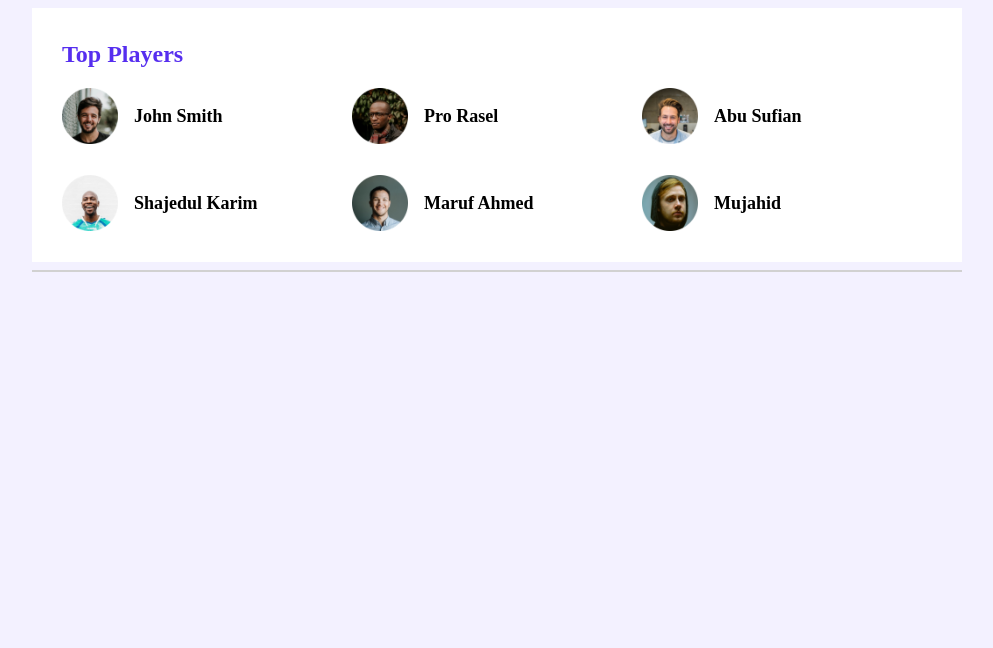
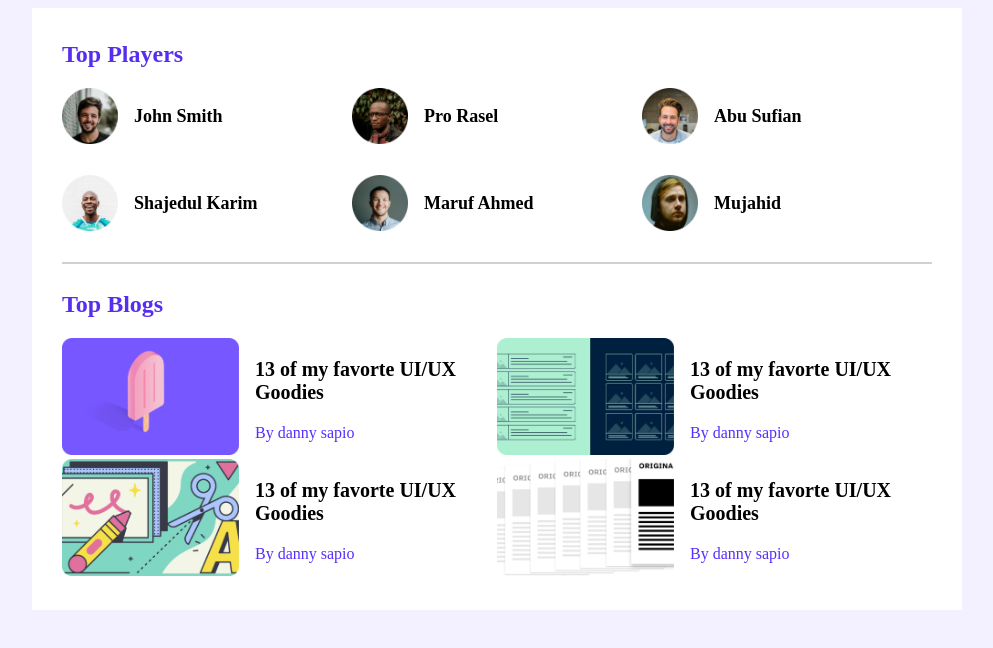
Before and after one commit to Rongonhasan/leader-bord, a plain HTML site: page index.html in a window 1280 px wide. Shown: the whole page, without its empty margins (143-1136 px from the left). Drawn offline with Linux system fonts and the light colour scheme.

Commit message:
blog added

```diff
--- a/index.html
+++ b/index.html
@@ -45,6 +45,53 @@
                 </div>
             </div>
             <hr>
+
+
+            <div class="top-blogs">
+                <h2 class="section-tittle">Top Blogs</h2>
+
+               <div class="blogs"> <article class="blog">
+                <div class="thumbnail">
+                    <img src="images/blogs/blog-1.png" alt="">
+                </div>
+                <div class="blog-info">
+                    <h3 class="blog-title">13 of my favorte UI/UX Goodies
+                    </h3>
+                    <p class="blog-author"> <a href="">By  danny sapio</a> </p>
+                </div>
+            </article>
+            <article class="blog">
+                <div class="thumbnail">
+                    <img src="images/blogs/blog-2.png" alt="">
+                </div>
+                <div class="blog-info">
+                    <h3 class="blog-title">13 of my favorte UI/UX Goodies
+                    </h3>
+                    <p class="blog-author"> <a href="">By  danny sapio</a> </p>
+                </div>
+            </article>
+
+            <article class="blog">
+                <div class="thumbnail">
+                    <img src="images/blogs/blog-3.png" alt="">
+                </div>
+                <div class="blog-info">
+                    <h3 class="blog-title">13 of my favorte UI/UX Goodies
+                    </h3>
+                    <p class="blog-author"> <a href="">By  danny sapio</a> </p>
+                </div>
+            </article>
+            <article class="blog">
+                <div class="thumbnail">
+                    <img src="images/blogs/blog-4.png" alt="">
+                </div>
+                <div class="blog-info">
+                    <h3 class="blog-title">13 of my favorte UI/UX Goodies
+                    </h3>
+                    <p class="blog-author"> <a href="">By  danny sapio</a> </p>
+                </div>
+            </article></div>
+            </div>
         </section>
     </main>
 </body>
--- a/style.css
+++ b/style.css
@@ -12,11 +12,14 @@ main{
     margin-top: 3px;
 }
 
-.top-players{
+.container{
     background-color: #ffffff;
     width: 870px;
     padding: 30px;
 
+}
+.top-players{
+    margin-bottom: 30px;
 }
 .players{
     display: grid;
@@ -37,4 +40,32 @@ main{
 }
 hr{
     border: 1px solid #D1D1D1;
+    margin-bottom: 27px;
 }
+ .blogs{
+    display: grid;
+    grid-template-columns: repeat(2,1fr)
+
+}
+.blog{
+    display: flex;
+}
+.blog .thumbnail img{
+    width: 177px;
+    height: 117px;
+}
+.blog-info{
+    margin-left: 16px;
+}
+.blog-title{
+    font-size: 20px;
+}
+.blog-author{
+    color: #9F9F9F;
+    font-size: 16px;
+}
+.blog-author a{
+    text-decoration: none;
+    font-size: 16px;
+    color: #562EFF;
+}
```
